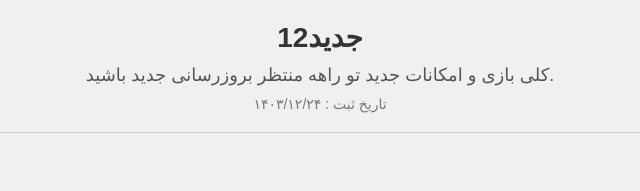
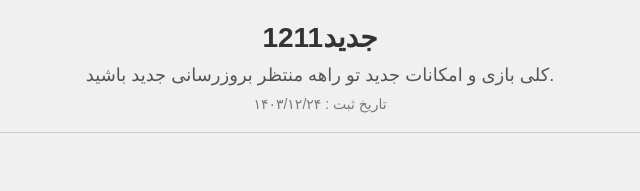
Before and after one commit to playixapp/playix1, a plain HTML site: page index.html in a window 1280 px wide. Shown: the part 353-544 px from the top of the page, 320-960 px from the left. Drawn offline with Linux system fonts and the light colour scheme; a web font is replaced by a local one.

Commit message:
Update index.html

```diff
--- a/index.html
+++ b/index.html
@@ -107,7 +107,7 @@
     <!-- محتوای صفحه -->
     <div class="content">
         <img src="https://s33.picofile.com/file/8483389992/Picsart_25_03_12_05_24_26_172.jpg" alt="عکس مربعی">
-        <h1>جدید12</h1>
+        <h1>جدید1211</h1>
         <p>کلی بازی و امکانات جدید تو راهه
 منتظر بروزرسانی جدید باشید. </p>
         <p class="date">تاریخ ثبت : ۱۴٠۳/۱۲/۲۴</p>
```
